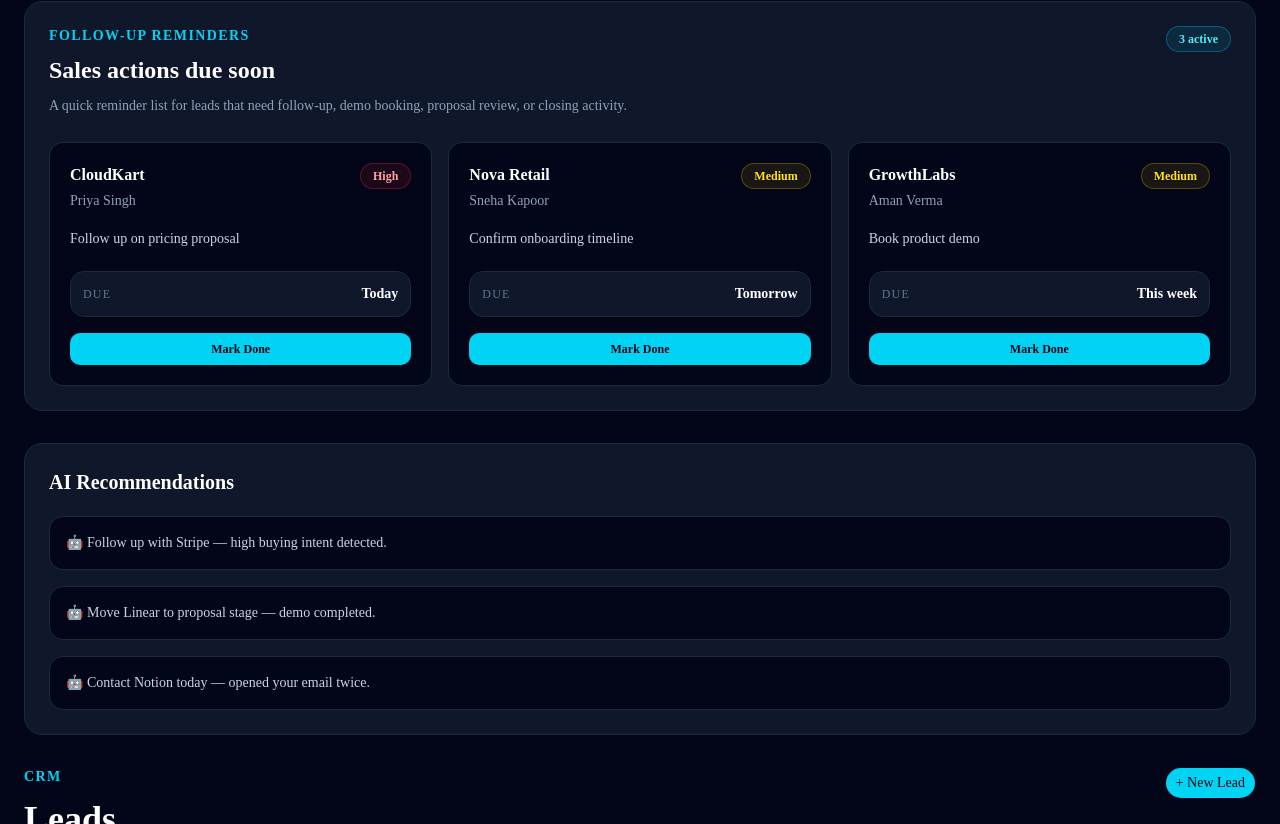
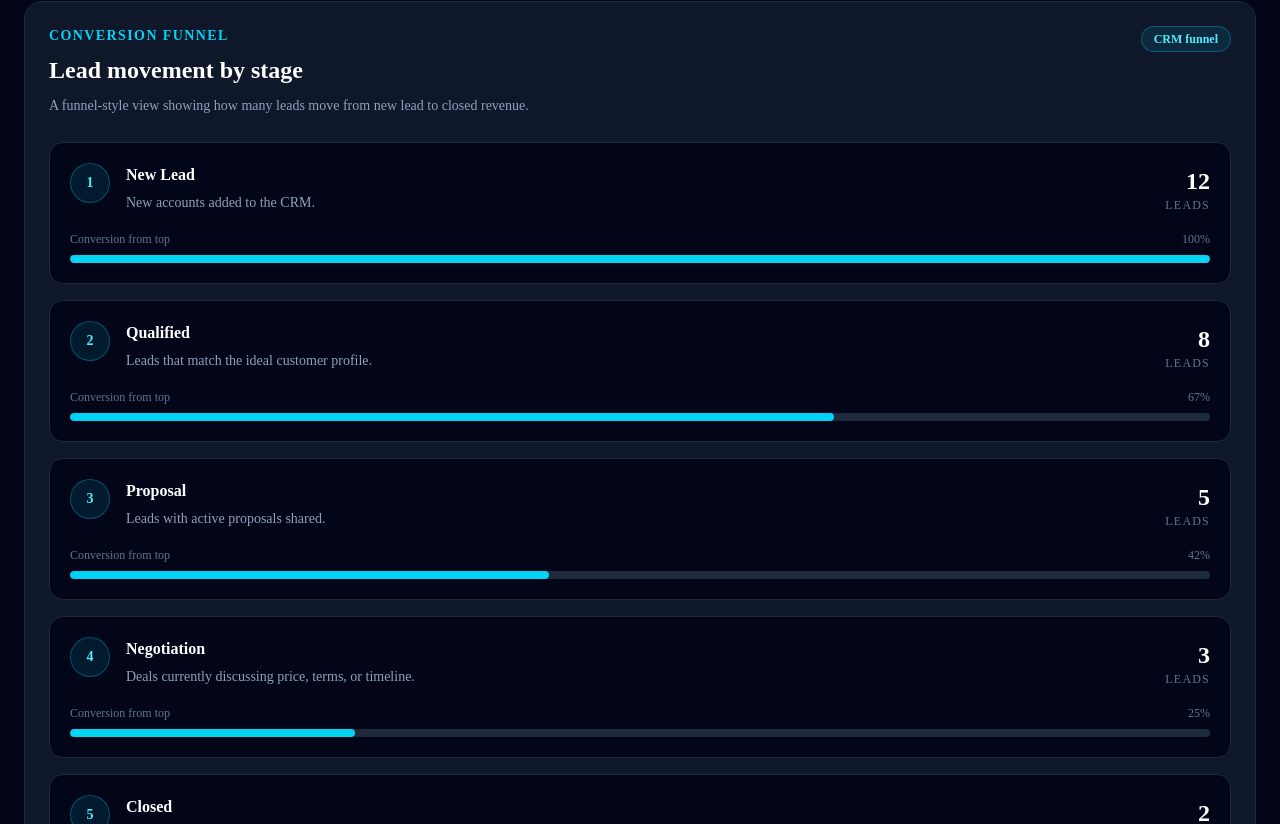
Before and after one commit to Asad97531/revenueos-ai, a Next.js app: page /dashboard in a window 1280 px wide. Shown: the part 2356-3180 px from the top of the page. Built offline with nearby package versions, Linux system fonts and the light colour scheme.

Commit message:
Add conversion funnel section

```diff
--- a/app/dashboard/page.tsx
+++ b/app/dashboard/page.tsx
@@ -1,4 +1,5 @@
 import { AIRecommendations } from "@/components/dashboard/AIRecommendations";
+import { ConversionFunnel } from "@/components/dashboard/ConversionFunnel";
 import { FollowUpReminders } from "@/components/dashboard/FollowUpReminders";
 import { PipelineHealth } from "@/components/dashboard/PipelineHealth";
 import { RevenueForecast } from "@/components/dashboard/RevenueForecast";
@@ -68,6 +69,8 @@
 
           <RevenueForecast />
 
+          <ConversionFunnel />
+
           <FollowUpReminders />
 
           <AIRecommendations />
--- /dev/null
+++ b/components/dashboard/ConversionFunnel.tsx
@@ -0,0 +1,105 @@
+const funnelStages = [
+  {
+    stage: "New Lead",
+    count: 12,
+    percentage: 100,
+    description: "New accounts added to the CRM.",
+  },
+  {
+    stage: "Qualified",
+    count: 8,
+    percentage: 67,
+    description: "Leads that match the ideal customer profile.",
+  },
+  {
+    stage: "Proposal",
+    count: 5,
+    percentage: 42,
+    description: "Leads with active proposals shared.",
+  },
+  {
+    stage: "Negotiation",
+    count: 3,
+    percentage: 25,
+    description: "Deals currently discussing price, terms, or timeline.",
+  },
+  {
+    stage: "Closed",
+    count: 2,
+    percentage: 17,
+    description: "Won opportunities ready for onboarding.",
+  },
+];
+
+export function ConversionFunnel() {
+  return (
+    <section className="rounded-2xl border border-slate-800 bg-slate-900 p-6">
+      <div className="flex flex-col gap-3 md:flex-row md:items-start md:justify-between">
+        <div>
+          <p className="text-sm font-semibold uppercase tracking-widest text-cyan-400">
+            Conversion Funnel
+          </p>
+
+          <h2 className="mt-2 text-2xl font-bold text-white">
+            Lead movement by stage
+          </h2>
+
+          <p className="mt-2 max-w-2xl text-sm leading-6 text-slate-400">
+            A funnel-style view showing how many leads move from new lead to
+            closed revenue.
+          </p>
+        </div>
+
+        <span className="w-fit rounded-full border border-cyan-400/30 bg-cyan-400/10 px-3 py-1 text-xs font-semibold text-cyan-300">
+          CRM funnel
+        </span>
+      </div>
+
+      <div className="mt-6 grid gap-4">
+        {funnelStages.map((item, index) => (
+          <div
+            key={item.stage}
+            className="rounded-xl border border-slate-800 bg-slate-950 p-5"
+          >
+            <div className="flex flex-col gap-4 md:flex-row md:items-center md:justify-between">
+              <div className="flex items-start gap-4">
+                <div className="flex h-10 w-10 items-center justify-center rounded-full border border-cyan-400/30 bg-cyan-400/10 text-sm font-bold text-cyan-300">
+                  {index + 1}
+                </div>
+
+                <div>
+                  <h3 className="font-bold text-white">{item.stage}</h3>
+
+                  <p className="mt-1 text-sm leading-6 text-slate-400">
+                    {item.description}
+                  </p>
+                </div>
+              </div>
+
+              <div className="min-w-28 text-left md:text-right">
+                <p className="text-2xl font-bold text-white">{item.count}</p>
+                <p className="text-xs uppercase tracking-widest text-slate-500">
+                  Leads
+                </p>
+              </div>
+            </div>
+
+            <div className="mt-4">
+              <div className="flex justify-between text-xs text-slate-500">
+                <span>Conversion from top</span>
+                <span>{item.percentage}%</span>
+              </div>
+
+              <div className="mt-2 h-2 overflow-hidden rounded-full bg-slate-800">
+                <div
+                  className="h-full rounded-full bg-cyan-400"
+                  style={{ width: `${item.percentage}%` }}
+                />
+              </div>
+            </div>
+          </div>
+        ))}
+      </div>
+    </section>
+  );
+}
```
